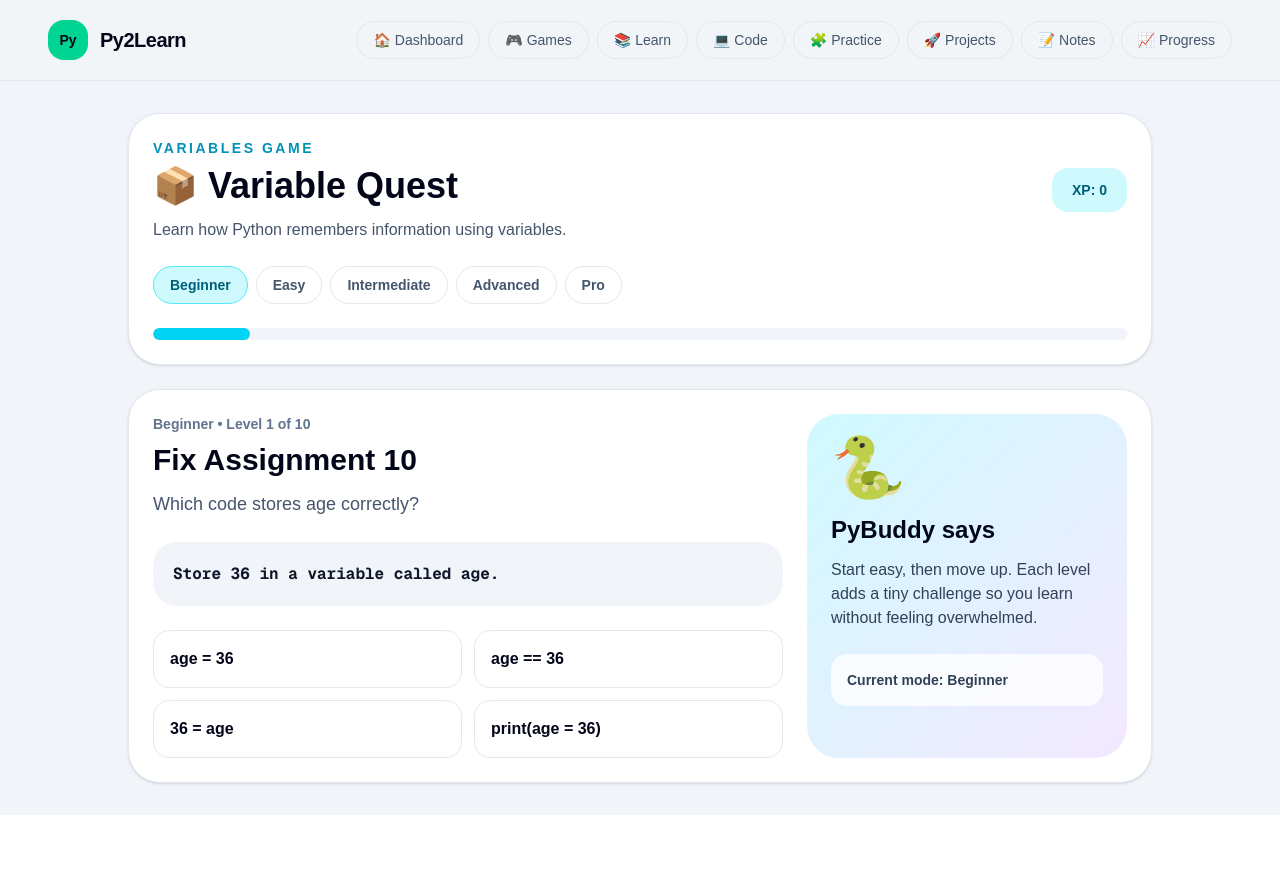
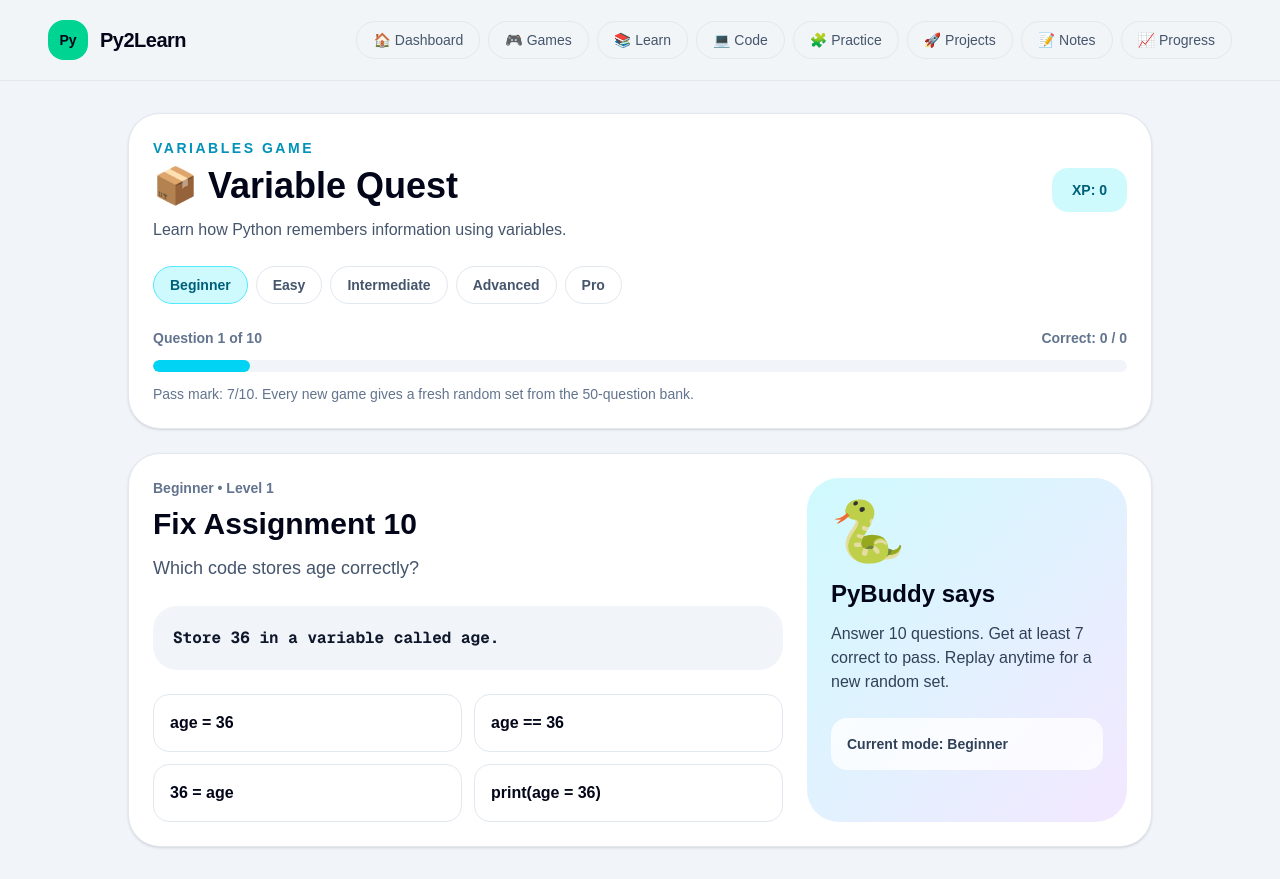
Before and after one commit to mhungry365/pymaster, a Next.js app: page /games/variables in a window 1280 px wide. Before the commit the page ends 815 px from the top, so only its background shows below. Built offline with nearby package versions, Linux system fonts and the light colour scheme.

Commit message:
Add pass fail game sessions

```diff
--- a/src/components/game/LearningGame.tsx
+++ b/src/components/game/LearningGame.tsx
@@ -15,18 +15,28 @@ const difficultyOrder: GameDifficulty[] = [
   "Pro",
 ];
 
+const QUESTIONS_PER_GAME = 10;
+const PASS_MARK = 7;
+
+function shuffle<T>(items: T[]) {
+  return [...items].sort(() => Math.random() - 0.5);
+}
+
 export function LearningGame({ game }: Props) {
-  const [selectedDifficulty, setSelectedDifficulty] =
-    useState<GameDifficulty>("Beginner");
-  const [levelIndex, setLevelIndex] = useState(0);
-  const [selected, setSelected] = useState<string | null>(null);
-  const [score, setScore] = useState(0);
-
   const availableDifficulties = useMemo(() => {
     return difficultyOrder.filter((difficulty) =>
       game.levels.some((level) => level.difficulty === difficulty),
     );
   }, [game.levels]);
+
+  const [selectedDifficulty, setSelectedDifficulty] = useState<GameDifficulty>(
+    availableDifficulties[0] ?? "Beginner",
+  );
+  const [sessionSeed, setSessionSeed] = useState(0);
+  const [levelIndex, setLevelIndex] = useState(0);
+  const [selected, setSelected] = useState<string | null>(null);
+  const [score, setScore] = useState(0);
+  const [correctCount, setCorrectCount] = useState(0);
 
   const activeDifficulty = availableDifficulties.includes(selectedDifficulty)
     ? selectedDifficulty
@@ -36,57 +46,129 @@ export function LearningGame({ game }: Props) {
     (level) => level.difficulty === activeDifficulty,
   );
 
-  const [sessionSeed, setSessionSeed] = useState(0);
-
   const levels = useMemo(() => {
-    const shuffled = [...difficultyLevels].sort(() => Math.random() - 0.5);
-    return shuffled.slice(0, 10);
-  }, [activeDifficulty, game.slug, sessionSeed]);
+    return shuffle(difficultyLevels).slice(0, QUESTIONS_PER_GAME);
+  }, [activeDifficulty, difficultyLevels, sessionSeed]);
 
   const level = levels[levelIndex] ?? levels[0];
+  const answeredCount = selected ? levelIndex + 1 : levelIndex;
+  const isFinished = levelIndex >= levels.length;
+  const passed = correctCount >= PASS_MARK;
 
-  if (!level) {
+  function changeDifficulty(difficulty: GameDifficulty) {
+    setSelectedDifficulty(difficulty);
+    restartNewSession();
+  }
+
+  function choose(option: string) {
+    if (!level || selected) return;
+
+    setSelected(option);
+
+    if (option === level.correctAnswer) {
+      setScore((value) => value + level.xp);
+      setCorrectCount((value) => value + 1);
+    }
+  }
+
+  function next() {
+    setSelected(null);
+
+    if (levelIndex >= levels.length - 1) {
+      setLevelIndex(levels.length);
+      return;
+    }
+
+    setLevelIndex((value) => value + 1);
+  }
+
+  function restartNewSession() {
+    setLevelIndex(0);
+    setSelected(null);
+    setScore(0);
+    setCorrectCount(0);
+    setSessionSeed((value) => value + 1);
+  }
+
+  if (!level && !isFinished) {
     return (
       <div className="mx-auto max-w-3xl rounded-3xl border border-slate-200 bg-white p-8 text-slate-950">
         <h1 className="text-3xl font-black">No levels found</h1>
-        <p className="mt-3 text-slate-600">
-          This game does not have levels yet. Please choose another game.
+        <p className="mt-3 text-slate-600">This game does not have levels yet.</p>
+      </div>
+    );
+  }
+
+  if (isFinished) {
+    return (
+      <div className="mx-auto max-w-4xl rounded-[2rem] border border-slate-200 bg-white p-8 text-center shadow-sm">
+        <div className="text-7xl">{passed ? "🏆" : "🌱"}</div>
+
+        <h1 className="mt-5 text-4xl font-black text-slate-950">
+          {passed ? "You won!" : "Good try — play again!"}
+        </h1>
+
+        <p className="mx-auto mt-4 max-w-2xl text-lg text-slate-600">
+          You answered {correctCount} out of {levels.length} correctly in{" "}
+          <strong>{game.title}</strong> on <strong>{activeDifficulty}</strong>{" "}
+          mode.
         </p>
+
+        <div className="mt-8 grid gap-4 sm:grid-cols-3">
+          <div className="rounded-3xl bg-cyan-50 p-5">
+            <p className="text-sm font-bold uppercase tracking-wide text-cyan-700">
+              Score
+            </p>
+            <p className="mt-2 text-4xl font-black text-slate-950">
+              {correctCount}/{levels.length}
+            </p>
+          </div>
+
+          <div className="rounded-3xl bg-emerald-50 p-5">
+            <p className="text-sm font-bold uppercase tracking-wide text-emerald-700">
+              XP Earned
+            </p>
+            <p className="mt-2 text-4xl font-black text-slate-950">{score}</p>
+          </div>
+
+          <div className="rounded-3xl bg-purple-50 p-5">
+            <p className="text-sm font-bold uppercase tracking-wide text-purple-700">
+              Result
+            </p>
+            <p className="mt-2 text-4xl font-black text-slate-950">
+              {passed ? "Pass" : "Fail"}
+            </p>
+          </div>
+        </div>
+
+        <p className="mt-6 text-slate-600">
+          {passed
+            ? "Great job. You are ready to try a harder level or replay for a fresh set of questions."
+            : "No problem. Replay the game and you’ll get a different set of questions to practise again."}
+        </p>
+
+        <div className="mt-8 flex flex-col justify-center gap-3 sm:flex-row">
+          <button
+            type="button"
+            onClick={restartNewSession}
+            className="rounded-2xl bg-cyan-400 px-6 py-3 font-black text-slate-950 hover:bg-cyan-300"
+          >
+            Play Again with New Questions
+          </button>
+
+          <a
+            href="/games"
+            className="rounded-2xl border border-slate-200 px-6 py-3 font-black text-slate-700 hover:bg-slate-50"
+          >
+            Back to Games
+          </a>
+        </div>
       </div>
     );
   }
 
   const isCorrect = selected === level.correctAnswer;
-  const isLast = levelIndex === levels.length - 1;
-
-  function changeDifficulty(difficulty: GameDifficulty) {
-    setSelectedDifficulty(difficulty);
-    setLevelIndex(0);
-    setSelected(null);
-    setScore(0);
-    setSessionSeed((value) => value + 1);
-  }
-
-  function choose(option: string) {
-    if (selected) return;
-    setSelected(option);
-
-    if (option === level.correctAnswer) {
-      setScore((value) => value + level.xp);
-    }
-  }
-
-  function next() {
-    setSelected(null);
-    setLevelIndex((value) => Math.min(levels.length - 1, value + 1));
-  }
-
-  function restart() {
-    setSelected(null);
-    setLevelIndex(0);
-    setScore(0);
-    setSessionSeed((value) => value + 1);
-  }
+  const progressPercent = ((levelIndex + 1) / levels.length) * 100;
 
   return (
     <div className="mx-auto grid max-w-5xl gap-6">
@@ -115,7 +197,7 @@ export function LearningGame({ game }: Props) {
               onClick={() => changeDifficulty(difficulty)}
               className={[
                 "rounded-full border px-4 py-2 text-sm font-bold transition",
-                selectedDifficulty === difficulty
+                activeDifficulty === difficulty
                   ? "border-cyan-300 bg-cyan-100 text-cyan-800"
                   : "border-slate-200 bg-white text-slate-600 hover:bg-slate-50",
               ].join(" ")}
@@ -125,19 +207,33 @@ export function LearningGame({ game }: Props) {
           ))}
         </div>
 
-        <div className="mt-6 h-3 overflow-hidden rounded-full bg-slate-100">
+        <div className="mt-6 flex items-center justify-between text-sm font-bold text-slate-500">
+          <span>
+            Question {levelIndex + 1} of {levels.length}
+          </span>
+          <span>
+            Correct: {correctCount} / {answeredCount}
+          </span>
+        </div>
+
+        <div className="mt-3 h-3 overflow-hidden rounded-full bg-slate-100">
           <div
             className="h-full rounded-full bg-cyan-400 transition-all"
-            style={{ width: `${((levelIndex + 1) / levels.length) * 100}%` }}
+            style={{ width: `${progressPercent}%` }}
           />
         </div>
+
+        <p className="mt-3 text-sm text-slate-500">
+          Pass mark: {PASS_MARK}/{QUESTIONS_PER_GAME}. Every new game gives a
+          fresh random set from the 50-question bank.
+        </p>
       </div>
 
       <div className="rounded-[2rem] border border-slate-200 bg-white p-6 shadow-sm">
         <div className="grid gap-6 lg:grid-cols-[1fr_320px]">
           <div>
             <p className="text-sm font-bold text-slate-500">
-              {activeDifficulty} • Level {levelIndex + 1} of {levels.length}
+              {activeDifficulty} • Level {levelIndex + 1}
             </p>
 
             <h2 className="mt-2 text-3xl font-black text-slate-950">
@@ -193,23 +289,15 @@ export function LearningGame({ game }: Props) {
                 <p className="mt-2 text-slate-600">{level.explanation}</p>
 
                 <div className="mt-5">
-                  {!isLast ? (
                   <button
                     type="button"
                     onClick={next}
                     className="rounded-2xl bg-cyan-400 px-5 py-3 font-black text-slate-950 hover:bg-cyan-300"
                   >
-                      Next Level
+                    {levelIndex >= levels.length - 1
+                      ? "See Result"
+                      : "Next Question"}
                   </button>
-                  ) : (
-                    <button
-                      type="button"
-                      onClick={restart}
-                      className="rounded-2xl bg-emerald-400 px-5 py-3 font-black text-slate-950 hover:bg-emerald-300"
-                    >
-                      Replay {activeDifficulty}
-                    </button>
-                  )}
                 </div>
               </div>
             ) : null}
@@ -221,8 +309,8 @@ export function LearningGame({ game }: Props) {
               PyBuddy says
             </h3>
             <p className="mt-3 text-slate-700">
-              Start easy, then move up. Each level adds a tiny challenge so you
-              learn without feeling overwhelmed.
+              Answer 10 questions. Get at least 7 correct to pass. Replay anytime
+              for a new random set.
             </p>
 
             <div className="mt-6 rounded-2xl bg-white/80 p-4 text-sm font-bold text-slate-700">
```
Lines whose indentation alone changed are shown as unchanged.
